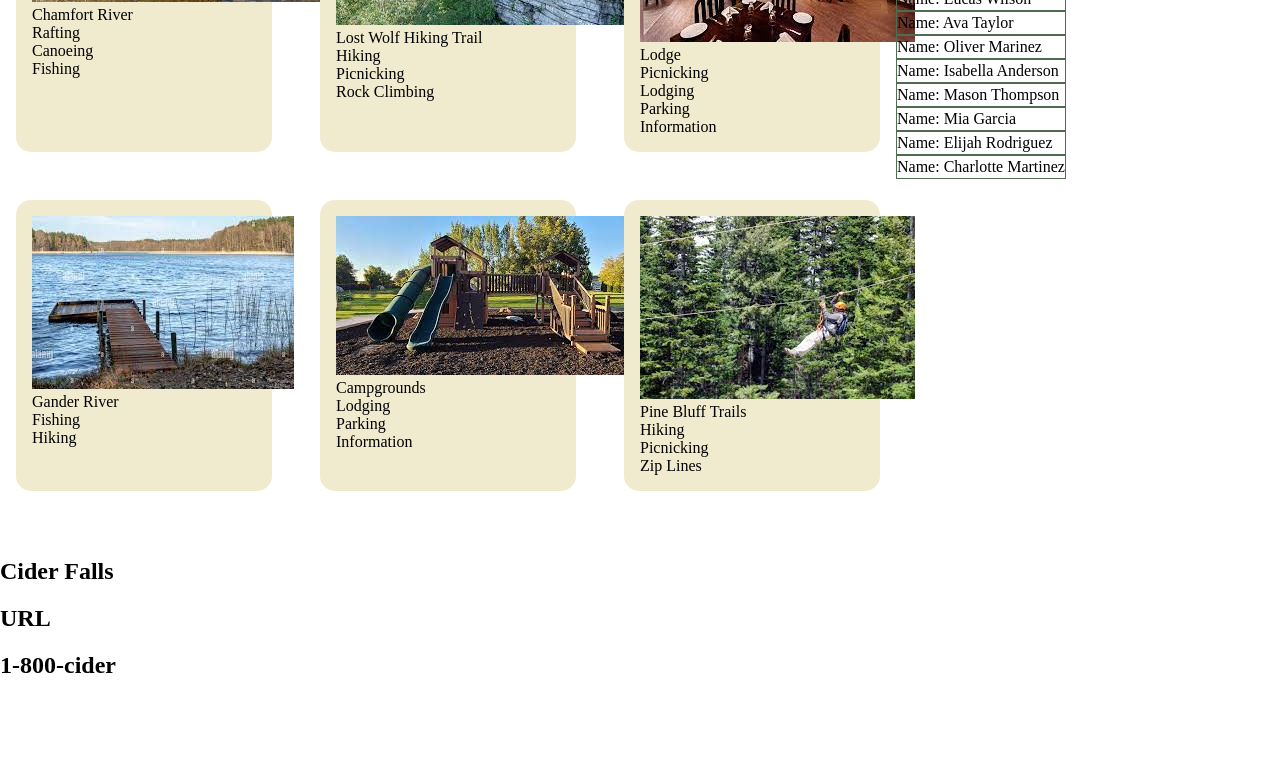
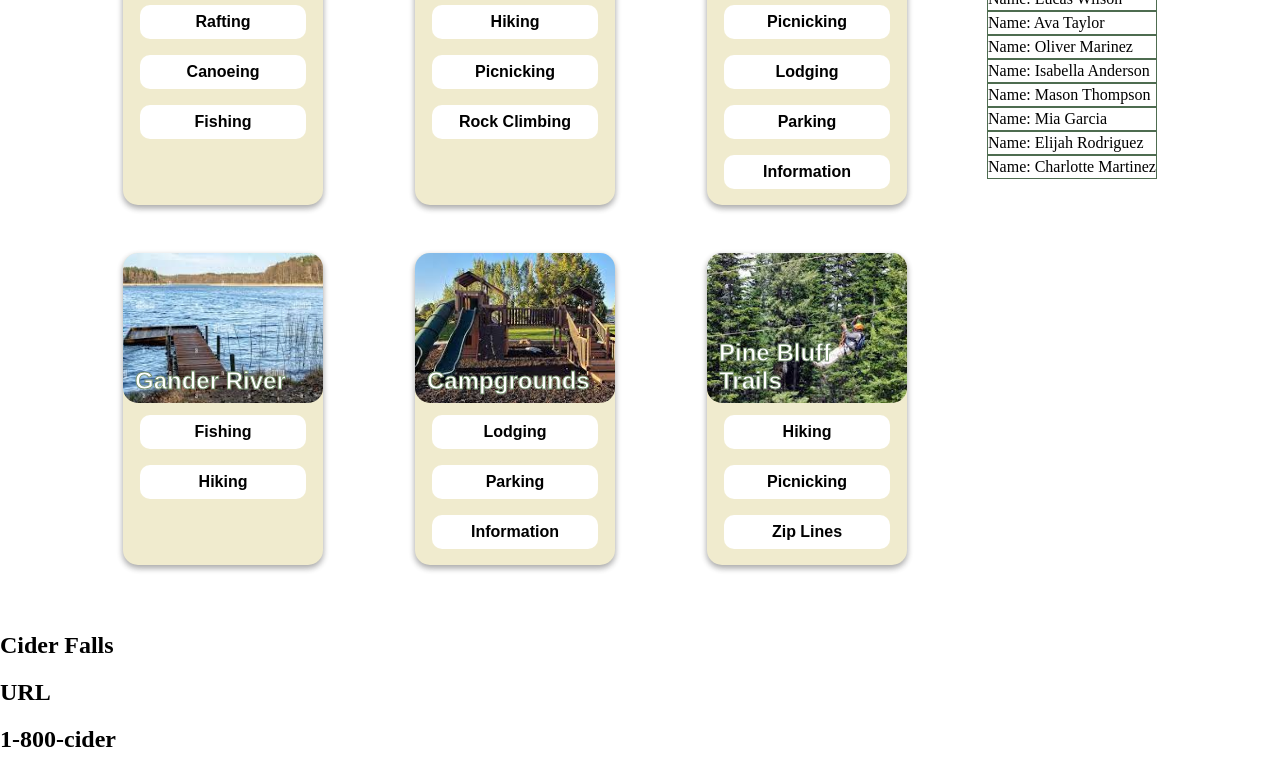
Before and after one commit to NSS-Day-Cohort-69/cider-falls-bucky, a plain HTML site: page index.html in a window 1280 px wide. Shown: the part 441-1214 px from the top of the page. Before the commit the page ends 1140 px from the top, so only its background shows below. Drawn offline with Linux system fonts and the light colour scheme.

Commit message:
Styled the list of areas in the state park

```diff
--- a/styles/main.css
+++ b/styles/main.css
@@ -5,27 +5,77 @@ body {
 #main-content {
     display: flex;
     flex-direction: row;
+    justify-content: center;
 }
 
 .logo {
     max-width: 500px;
 }
 
+
+
+
 #area-list {
     display: flex;
     flex-wrap: wrap;
     flex-basis: 70%;
     justify-content: space-between;
+    max-width: 800px;
+    margin-right: 4em;
 }
 
 .area-card {
     background-color: #F0EBCE;
     border-radius: 15px;
     flex-basis: 30%;
-    margin: 0 1em 3em 1em;
-    padding: 1em;
+    margin: 0 1em 3em 0;
     max-width: 25%;
+    box-shadow: 0 3px 6px rgba(0,0,0,0.16), 0 3px 6px rgba(0,0,0,0.23);
+    font-family: sans-serif;
 }
+
+.area-header {
+    position: relative;
+}
+
+.area-header img {
+    box-sizing: border-box;
+    object-fit: cover;
+    border-radius: 15px;
+    height: 150px;
+    width: 100%;
+}
+
+.area-title {
+    font-weight: bold;
+    color: white;
+    font-size: 1.5em;
+    position: absolute;
+    bottom: 12px;
+    left: 12px;
+    padding-right: 12px;
+    -webkit-text-stroke: #789271 1px;
+}
+
+.area-services {
+    display: flex;
+    flex-direction: column;
+    align-items: center;
+    padding-bottom: 0.5em;
+    height: 100%;
+}
+
+.service {
+    padding: 0.5em;
+    margin: 0.5em;
+    width: 75%;
+    background-color: white;
+    border-radius: 10px;
+    text-align: center;
+    font-weight: bold;
+}
+
+
 
 .guest-list {
     flex-basis: 25%;
```
